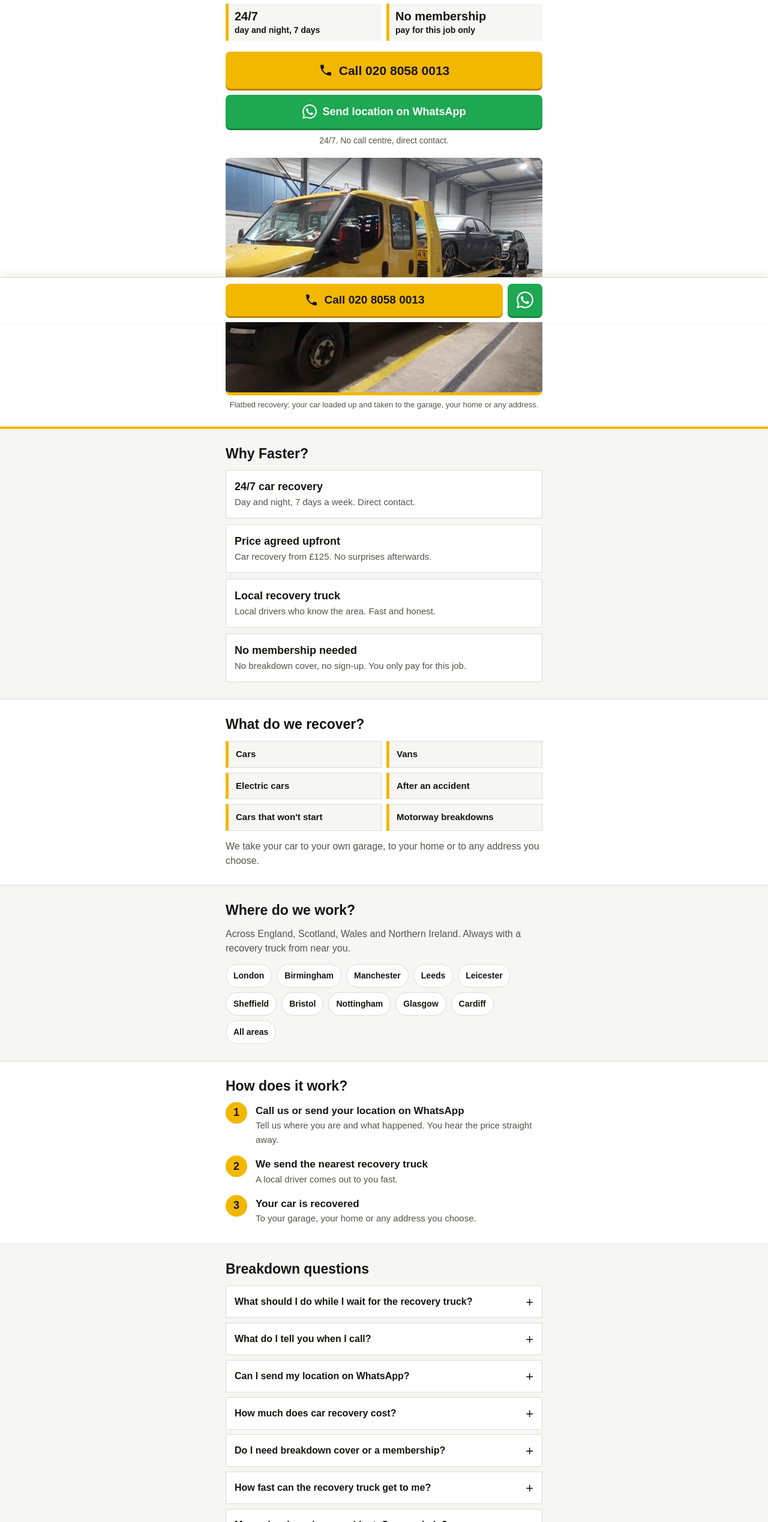
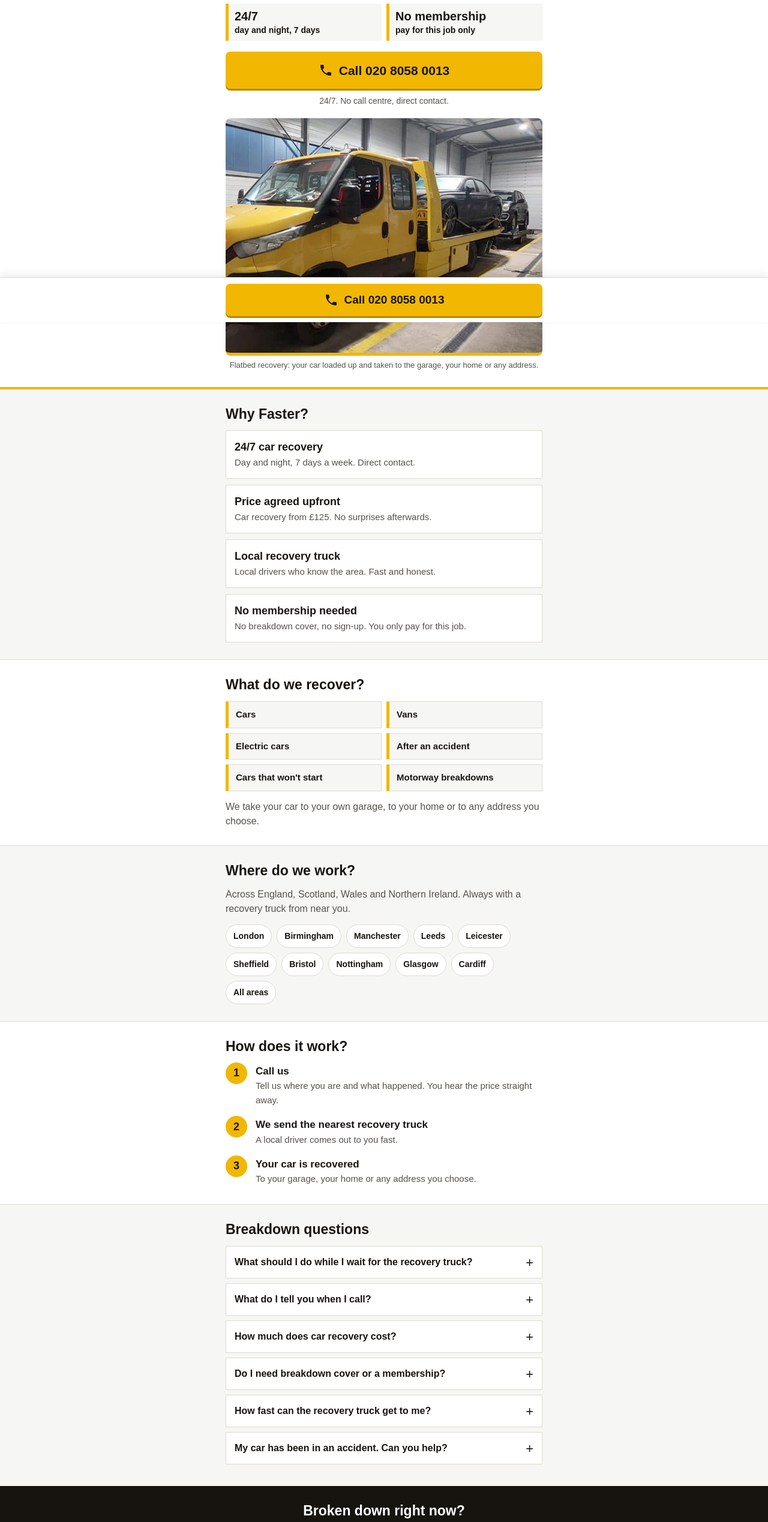
Before and after one commit to faster24eu-lgtm/fasterbreakdownrecovery, a plain HTML site: page car-recovery/index.html in a window 1280 px wide. Shown: the part 263-2800 px from the top of the page at 60% size. Drawn offline with Linux system fonts and the light colour scheme.

Commit message:
UK ads landing page: calls only, WhatsApp button removed
Co-Authored-By: Claude Opus 5.5 <noreply@anthropic.com>

```diff
--- a/car-recovery/index.html
+++ b/car-recovery/index.html
@@ -14,17 +14,11 @@
     if (!a) return;
     gtag('event', 'conversion', {send_to: 'AW-18517785509/n3heCJ7enrIdEKX3-_1E', transport_type: 'beacon'});
   });
-  // Conversion "WhatsApp click UK": every tap on a WhatsApp button
-  document.addEventListener('click', function (e) {
-    var a = e.target.closest && e.target.closest('a[href^="https://wa.me/447988974609"]');
-    if (!a) return;
-    gtag('event', 'conversion', {send_to: 'AW-18517785509/bQ5sCKHenrIdEKX3-_1E', transport_type: 'beacon'});
-  });
 </script>
 <meta charset="utf-8">
 <meta name="viewport" content="width=device-width,initial-scale=1">
 <title>Car Recovery Near You 24/7 | From £125, No Membership | Faster</title>
-<meta name="description" content="Broken down or had an accident? A local recovery truck near you comes out fast. Car recovery from £125, price agreed upfront. No membership needed. Call or WhatsApp.">
+<meta name="description" content="Broken down or had an accident? A local recovery truck near you comes out fast. Car recovery from £125, price agreed upfront. No membership needed. Call now.">
 <link rel="canonical" href="https://fasterbreakdownrecovery.co.uk/car-recovery/">
 <meta name="robots" content="index,follow">
 <meta name="theme-color" content="#f2b700">
@@ -60,7 +54,6 @@
   "@type": "FAQPage",
   "mainEntity": [
     {"@type": "Question", "name": "What should I do while I wait for the recovery truck?", "acceptedAnswer": {"@type": "Answer", "text": "Put your hazard lights on and wear a hi-vis vest if you have one. On a motorway or fast road, leave the car by the passenger side and wait behind the barrier, well away from traffic. If you are stuck in a live lane and can't get out safely, call 999 first."}},
-    {"@type": "Question", "name": "Can I send my location on WhatsApp?", "acceptedAnswer": {"@type": "Answer", "text": "Yes. Tap Send your location on WhatsApp, share your live location or a pin and tell us what happened. We see straight away where you are, even if you don't know the road name."}},
     {"@type": "Question", "name": "How much does car recovery cost?", "acceptedAnswer": {"@type": "Answer", "text": "Car recovery starts from £125. You get a clear price on the phone before anyone sets off, so there are no surprises afterwards."}},
     {"@type": "Question", "name": "Do I need breakdown cover or a membership?", "acceptedAnswer": {"@type": "Answer", "text": "No. There is no membership and no sign-up. You only pay for this one recovery, at the price agreed on the phone."}},
     {"@type": "Question", "name": "How fast can the recovery truck get to me?", "acceptedAnswer": {"@type": "Answer", "text": "Often in about 30 minutes. We send the nearest local recovery truck, day and night. On the phone we give you an arrival time for your location."}},
@@ -86,9 +79,7 @@ h1{font-size:31px;line-height:1.08;letter-spacing:-.02em;margin:0 0 10px;font-we
 .facts b{display:block;font-size:20px;font-weight:900;margin-bottom:2px;white-space:nowrap}
 .call{display:flex;align-items:center;justify-content:center;gap:10px;width:100%;min-height:62px;padding:14px 16px;background:var(--yellow);color:var(--ink);font-size:21px;font-weight:900;white-space:nowrap;text-decoration:none;border-radius:8px;box-shadow:0 3px 0 var(--yellow-d)}
 .call:active{transform:translateY(2px);box-shadow:0 1px 0 var(--yellow-d)}
-.call svg,.wa svg{width:24px;height:24px;flex:none}
-.wa{display:flex;align-items:center;justify-content:center;gap:10px;width:100%;min-height:56px;margin-top:10px;padding:12px 14px;background:var(--green);color:#fff;font-size:18px;font-weight:900;white-space:nowrap;text-decoration:none;border-radius:8px;box-shadow:0 3px 0 var(--green-d)}
-.wa:active{transform:translateY(2px);box-shadow:0 1px 0 var(--green-d)}
+.call svg{width:24px;height:24px;flex:none}
 .note{margin:10px 0 0;font-size:14px;color:var(--muted);text-align:center}
 .photo{margin:18px 0 0}
 .photo img{display:block;width:100%;height:auto;aspect-ratio:4/3;object-fit:cover;object-position:50% 55%;border-radius:8px;border-bottom:5px solid var(--yellow)}
@@ -125,8 +116,6 @@ footer a{color:#777}
 .bar{position:fixed;left:0;right:0;bottom:0;z-index:50;background:#fff;border-top:1px solid var(--line);padding:10px 16px calc(10px + env(safe-area-inset-bottom));box-shadow:0 -4px 14px rgba(0,0,0,.08)}
 .bar .row{display:flex;gap:8px;max-width:528px;margin:0 auto}
 .bar .call{flex:1;min-height:54px;font-size:19px;padding:12px}
-.bar .wa{flex:none;width:58px;min-height:54px;margin:0;padding:0}
-.bar .wa svg{width:28px;height:28px}
 a:focus-visible,summary:focus-visible{outline:3px solid var(--ink);outline-offset:2px}
 </style>
 </head>
@@ -153,10 +142,6 @@ a:focus-visible,summary:focus-visible{outline:3px solid var(--ink);outline-offse
       <a class="call" href="tel:+442080580013">
         <svg viewBox="0 0 24 24" fill="currentColor" aria-hidden="true"><path d="M6.6 10.8a15.1 15.1 0 0 0 6.6 6.6l2.2-2.2a1 1 0 0 1 1-.25 11.4 11.4 0 0 0 3.6.57 1 1 0 0 1 1 1V20a1 1 0 0 1-1 1A17 17 0 0 1 3 4a1 1 0 0 1 1-1h3.5a1 1 0 0 1 1 1c0 1.25.2 2.45.57 3.57a1 1 0 0 1-.25 1z"/></svg>
         Call 020 8058 0013
-      </a>
-      <a class="wa" href="https://wa.me/447988974609?text=Hi%20Faster%2C%20I%20need%20car%20recovery.%20I%27m%20sending%20my%20location." target="_blank" rel="noopener">
-        <svg viewBox="0 0 24 24" fill="currentColor" aria-hidden="true"><path d="M17.47 14.38c-.3-.15-1.76-.87-2.03-.97-.27-.1-.47-.15-.67.15-.2.3-.77.97-.94 1.16-.17.2-.35.22-.64.08-.3-.15-1.26-.46-2.39-1.48-.88-.79-1.48-1.76-1.65-2.06-.17-.3-.02-.46.13-.6.13-.14.3-.35.45-.52.15-.17.2-.3.3-.5.1-.2.05-.37-.03-.52-.07-.15-.67-1.61-.92-2.2-.24-.59-.49-.5-.67-.51h-.57c-.2 0-.52.07-.79.37-.27.3-1.04 1.02-1.04 2.48s1.07 2.88 1.21 3.07c.15.2 2.1 3.2 5.08 4.49.71.31 1.26.49 1.7.63.71.22 1.36.19 1.87.12.57-.09 1.76-.72 2-1.41.25-.7.25-1.29.18-1.41-.08-.13-.27-.2-.57-.35M12.05 21.78h-.01a9.87 9.87 0 0 1-5.03-1.38l-.36-.21-3.74.98 1-3.65-.24-.37a9.86 9.86 0 0 1-1.51-5.26c0-5.45 4.44-9.88 9.89-9.88 2.64 0 5.12 1.03 6.99 2.9a9.83 9.83 0 0 1 2.89 6.99c0 5.45-4.44 9.88-9.88 9.88m8.41-18.3A11.82 11.82 0 0 0 12.05 0C5.5 0 .16 5.34.16 11.89c0 2.1.55 4.14 1.59 5.95L.06 24l6.3-1.65a11.88 11.88 0 0 0 5.68 1.45h.01c6.55 0 11.89-5.34 11.89-11.89a11.82 11.82 0 0 0-3.48-8.41z"/></svg>
-        Send location on WhatsApp
       </a>
       <p class="note">24/7. No call centre, direct contact.</p>
       <figure class="photo">
@@ -217,7 +202,7 @@ a:focus-visible,summary:focus-visible{outline:3px solid var(--ink);outline-offse
     <div class="wrap">
       <h2>How does it work?</h2>
       <ol class="steps">
-        <li><strong>Call us or send your location on WhatsApp</strong><span>Tell us where you are and what happened. You hear the price straight away.</span></li>
+        <li><strong>Call us</strong><span>Tell us where you are and what happened. You hear the price straight away.</span></li>
         <li><strong>We send the nearest recovery truck</strong><span>A local driver comes out to you fast.</span></li>
         <li><strong>Your car is recovered</strong><span>To your garage, your home or any address you choose.</span></li>
       </ol>
@@ -233,11 +218,7 @@ a:focus-visible,summary:focus-visible{outline:3px solid var(--ink);outline-offse
       </details>
       <details>
         <summary>What do I tell you when I call?</summary>
-        <p>Where you are (road, town, junction or the number on the nearest marker post), which car or van it is and what happened. Not sure where you are? Name a shop, petrol station or house number nearby, or send your location on WhatsApp.</p>
-      </details>
-      <details>
-        <summary>Can I send my location on WhatsApp?</summary>
-        <p>Yes. Tap "Send your location on WhatsApp", share your live location or a pin and tell us what happened. We see straight away where you are, even if you don't know the road name.</p>
+        <p>Where you are (road, town, junction or the number on the nearest marker post), which car or van it is and what happened. Not sure where you are? Name a shop, petrol station or house number nearby.</p>
       </details>
       <details>
         <summary>How much does car recovery cost?</summary>
@@ -261,14 +242,10 @@ a:focus-visible,summary:focus-visible{outline:3px solid var(--ink);outline-offse
   <section class="final">
     <div class="wrap">
       <h2>Broken down right now?</h2>
-      <p>Call us or send your location on WhatsApp. A local recovery truck comes out fast.</p>
+      <p>Call us now. A local recovery truck comes out fast.</p>
       <a class="call" href="tel:+442080580013">
         <svg viewBox="0 0 24 24" fill="currentColor" aria-hidden="true"><path d="M6.6 10.8a15.1 15.1 0 0 0 6.6 6.6l2.2-2.2a1 1 0 0 1 1-.25 11.4 11.4 0 0 0 3.6.57 1 1 0 0 1 1 1V20a1 1 0 0 1-1 1A17 17 0 0 1 3 4a1 1 0 0 1 1-1h3.5a1 1 0 0 1 1 1c0 1.25.2 2.45.57 3.57a1 1 0 0 1-.25 1z"/></svg>
         Call 020 8058 0013
-      </a>
-      <a class="wa" href="https://wa.me/447988974609?text=Hi%20Faster%2C%20I%20need%20car%20recovery.%20I%27m%20sending%20my%20location." target="_blank" rel="noopener">
-        <svg viewBox="0 0 24 24" fill="currentColor" aria-hidden="true"><path d="M17.47 14.38c-.3-.15-1.76-.87-2.03-.97-.27-.1-.47-.15-.67.15-.2.3-.77.97-.94 1.16-.17.2-.35.22-.64.08-.3-.15-1.26-.46-2.39-1.48-.88-.79-1.48-1.76-1.65-2.06-.17-.3-.02-.46.13-.6.13-.14.3-.35.45-.52.15-.17.2-.3.3-.5.1-.2.05-.37-.03-.52-.07-.15-.67-1.61-.92-2.2-.24-.59-.49-.5-.67-.51h-.57c-.2 0-.52.07-.79.37-.27.3-1.04 1.02-1.04 2.48s1.07 2.88 1.21 3.07c.15.2 2.1 3.2 5.08 4.49.71.31 1.26.49 1.7.63.71.22 1.36.19 1.87.12.57-.09 1.76-.72 2-1.41.25-.7.25-1.29.18-1.41-.08-.13-.27-.2-.57-.35M12.05 21.78h-.01a9.87 9.87 0 0 1-5.03-1.38l-.36-.21-3.74.98 1-3.65-.24-.37a9.86 9.86 0 0 1-1.51-5.26c0-5.45 4.44-9.88 9.89-9.88 2.64 0 5.12 1.03 6.99 2.9a9.83 9.83 0 0 1 2.89 6.99c0 5.45-4.44 9.88-9.88 9.88m8.41-18.3A11.82 11.82 0 0 0 12.05 0C5.5 0 .16 5.34.16 11.89c0 2.1.55 4.14 1.59 5.95L.06 24l6.3-1.65a11.88 11.88 0 0 0 5.68 1.45h.01c6.55 0 11.89-5.34 11.89-11.89a11.82 11.82 0 0 0-3.48-8.41z"/></svg>
-        Send location on WhatsApp
       </a>
     </div>
   </section>
@@ -284,9 +261,6 @@ a:focus-visible,summary:focus-visible{outline:3px solid var(--ink);outline-offse
     <svg viewBox="0 0 24 24" fill="currentColor" aria-hidden="true"><path d="M6.6 10.8a15.1 15.1 0 0 0 6.6 6.6l2.2-2.2a1 1 0 0 1 1-.25 11.4 11.4 0 0 0 3.6.57 1 1 0 0 1 1 1V20a1 1 0 0 1-1 1A17 17 0 0 1 3 4a1 1 0 0 1 1-1h3.5a1 1 0 0 1 1 1c0 1.25.2 2.45.57 3.57a1 1 0 0 1-.25 1z"/></svg>
     Call 020 8058 0013
   </a>
-  <a class="wa" href="https://wa.me/447988974609?text=Hi%20Faster%2C%20I%20need%20car%20recovery.%20I%27m%20sending%20my%20location." target="_blank" rel="noopener" aria-label="Send your location on WhatsApp">
-    <svg viewBox="0 0 24 24" fill="currentColor" aria-hidden="true"><path d="M17.47 14.38c-.3-.15-1.76-.87-2.03-.97-.27-.1-.47-.15-.67.15-.2.3-.77.97-.94 1.16-.17.2-.35.22-.64.08-.3-.15-1.26-.46-2.39-1.48-.88-.79-1.48-1.76-1.65-2.06-.17-.3-.02-.46.13-.6.13-.14.3-.35.45-.52.15-.17.2-.3.3-.5.1-.2.05-.37-.03-.52-.07-.15-.67-1.61-.92-2.2-.24-.59-.49-.5-.67-.51h-.57c-.2 0-.52.07-.79.37-.27.3-1.04 1.02-1.04 2.48s1.07 2.88 1.21 3.07c.15.2 2.1 3.2 5.08 4.49.71.31 1.26.49 1.7.63.71.22 1.36.19 1.87.12.57-.09 1.76-.72 2-1.41.25-.7.25-1.29.18-1.41-.08-.13-.27-.2-.57-.35M12.05 21.78h-.01a9.87 9.87 0 0 1-5.03-1.38l-.36-.21-3.74.98 1-3.65-.24-.37a9.86 9.86 0 0 1-1.51-5.26c0-5.45 4.44-9.88 9.89-9.88 2.64 0 5.12 1.03 6.99 2.9a9.83 9.83 0 0 1 2.89 6.99c0 5.45-4.44 9.88-9.88 9.88m8.41-18.3A11.82 11.82 0 0 0 12.05 0C5.5 0 .16 5.34.16 11.89c0 2.1.55 4.14 1.59 5.95L.06 24l6.3-1.65a11.88 11.88 0 0 0 5.68 1.45h.01c6.55 0 11.89-5.34 11.89-11.89a11.82 11.82 0 0 0-3.48-8.41z"/></svg>
-  </a>
   </div>
 </div>
 
```
Also changed, not shown: 1 other file.
